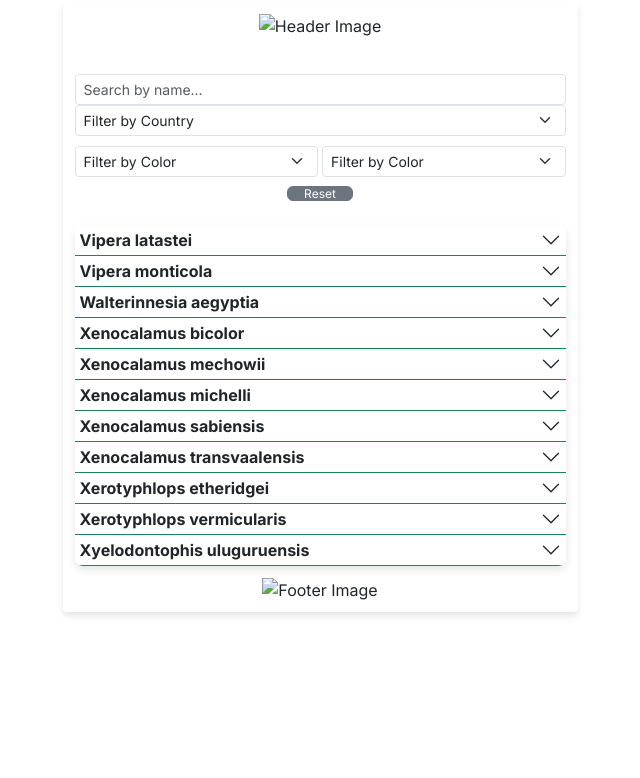
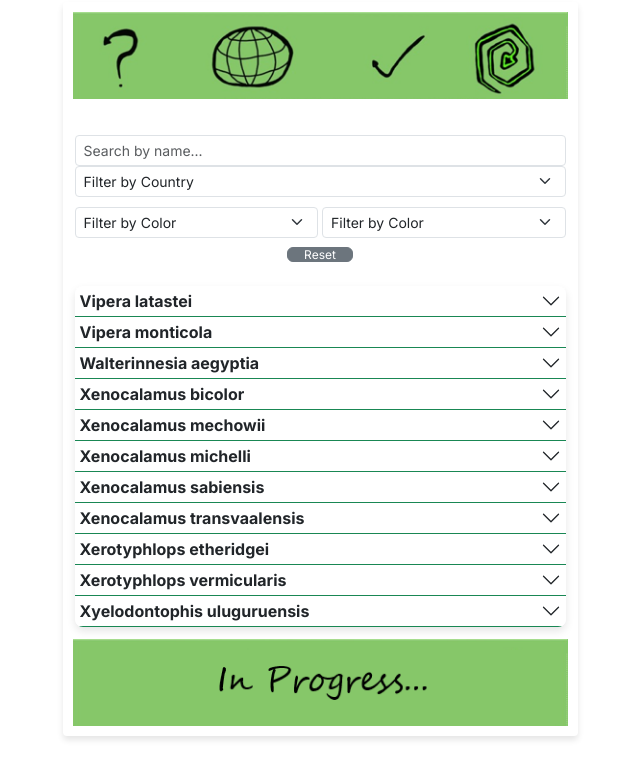
Before and after one commit to FatCatSlim/YaxSnek, a plain HTML site: page index.htm in a window 1280 px wide. Shown: the whole page, without its empty margins (320-960 px from the left). Drawn offline with nearby package versions, Linux system fonts and the light colour scheme; files that its build step writes are made by us from their sources.

Commit message:
Update index.htm

```diff
--- a/index.htm
+++ b/index.htm
@@ -24,7 +24,7 @@
   <!-- main container -->
   <div class="main-container">
     <header>
-      <img src="images/header.png" alt="Header Image">
+      <img src="https://github.com/FatCatSlim/YaxSnek/blob/main/docs/assets/header.png" alt="Header Image">
     </header>
 
     <div class="container mt-4">
@@ -63,7 +63,7 @@
       </div>
     </div>
     <footer>
-      <img src="images/footer.png" alt="Footer Image">
+      <img src="https://github.com/FatCatSlim/YaxSnek/blob/main/docs/assets/footer.png" alt="Footer Image">
     </footer>
   </div><!-- main-container(end) -->
 
```
